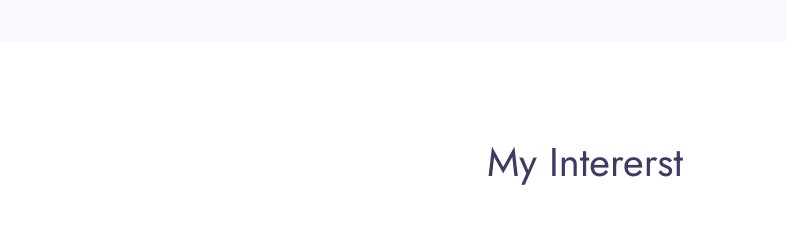
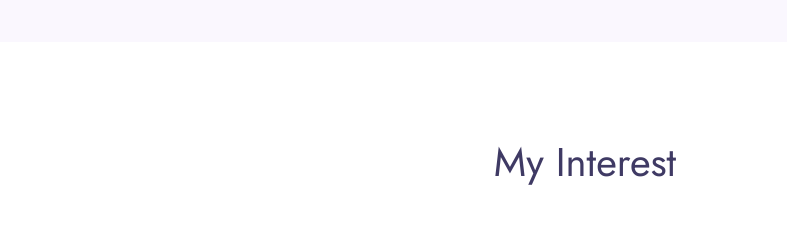
Before and after one commit to Nandusuresh61/myportfolio, a plain HTML site: page index.html in a window 1280 px wide. Shown: the part 2780-3011 px from the top of the page, without its empty margins (55-842 px from the left). Drawn offline with Linux system fonts and the light colour scheme.

Commit message:
Update index.html

```diff
--- a/index.html
+++ b/index.html
@@ -270,7 +270,7 @@ Author URL: http://w3layouts.com
 <section class="w3l-services">
   <div class="w3l-achievements py-5" id="interest">
       <div class="container py-lg-5">
-          <h3 class="title-big text-center mb-sm-5 mb-4">My Intererst</h3>
+          <h3 class="title-big text-center mb-sm-5 mb-4">My Interest</h3>
           <div class="row">
               <div class="col-lg-6 item">
                   <div class="card">
```
